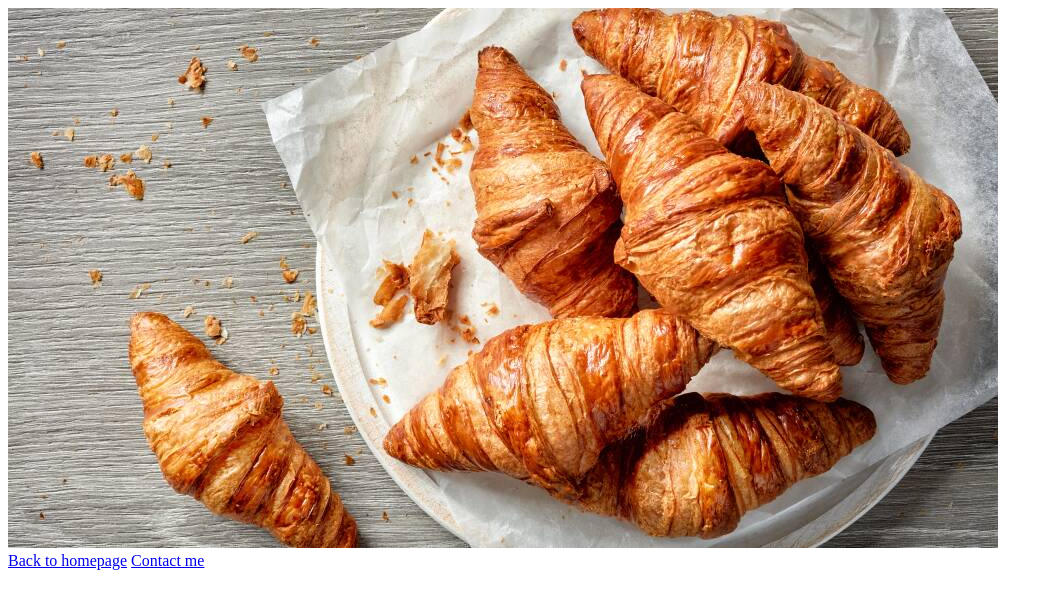
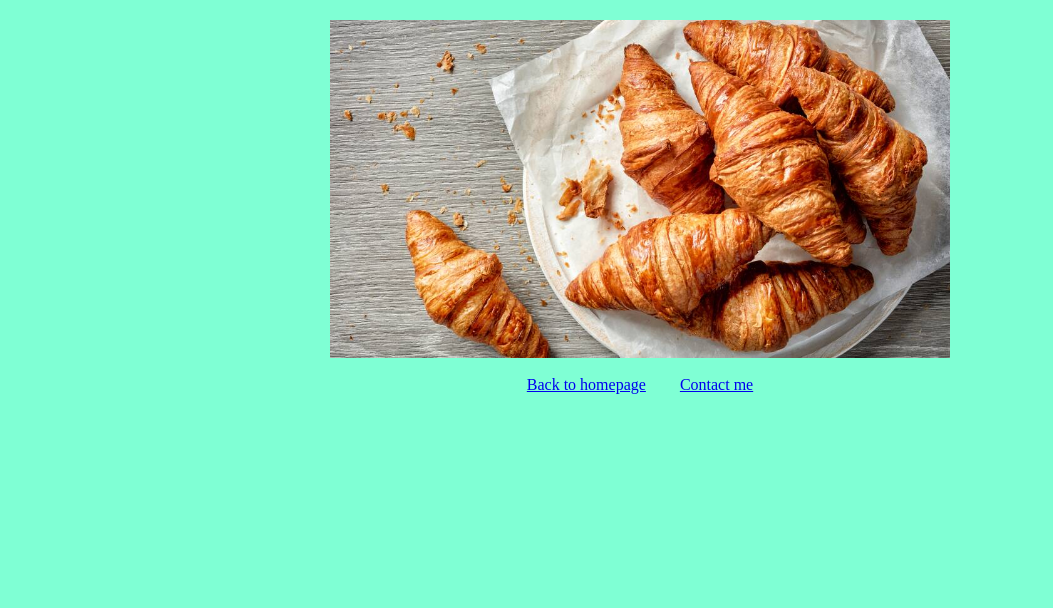
Before and after one commit to MMLaw95/Croissant, a plain HTML site: page photo.html in a window 1280 px wide. Shown: the whole page, without its empty margins (0-1053 px from the left). Drawn offline with Linux system fonts and the light colour scheme.

Commit message:
Add styling to croissant

```diff
--- /dev/null
+++ b/css/style.css
@@ -0,0 +1,23 @@
+body {
+  background-color: rosybrown;
+  margin: 20px;
+}
+h1 {
+  text-align: center;
+}
+p {
+  text-align: center;
+}
+footer {
+  text-align: center;
+  display: block;
+}
+.pages {
+  padding: 15px;
+}
+img {
+  display: block;
+  margin-left: auto;
+  margin-right: auto;
+  width: 50%;
+}
--- a/photo.html
+++ b/photo.html
@@ -4,13 +4,20 @@
     <meta charset="UTF-8" />
     <meta http-equiv="X-UA-Compatible" content="IE=edge" />
     <meta name="viewport" content="width=device-width, initial-scale=1.0" />
-    <!-- <link rel="stylesheet" href="style.css"> -->
+    <link rel="stylesheet" href="/css/style.css" />
+    <style>
+      body {
+        background-color: aquamarine;
+      }
+    </style>
     <title>Photo</title>
   </head>
   <body>
     <img src="/images/Croissant.jpeg" alt="Croissant" />
     <br />
-    <a href="/">Back to homepage</a>
-    <a href="/contact.html">Contact me</a>
+    <footer>
+      <a href="/" class="pages">Back to homepage</a>
+      <a href="/contact.html" class="pages">Contact me</a>
+    </footer>
   </body>
 </html>
```
Also changed, not shown: contact.html (+9 -4 lines), index.html (+5 -3 lines).
